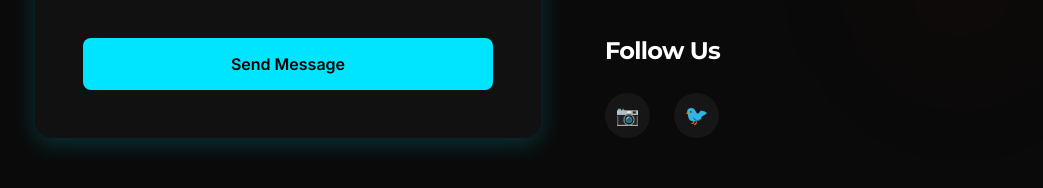
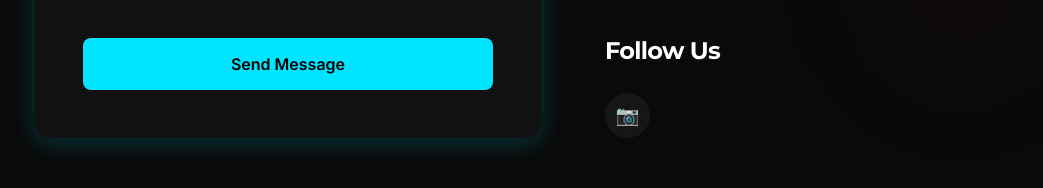
Before and after one commit to Habbi2/Habbi-Web-Design, a React (Vite) app: page / in a window 1280 px wide. Shown: the part 5188-5376 px from the top of the page, without its empty margins (67-1110 px from the left). Built offline with nearby package versions, Linux system fonts and the light colour scheme.

Commit message:
final json edit

```diff
--- a/src/components/home/ContactSection.jsx
+++ b/src/components/home/ContactSection.jsx
@@ -639,7 +639,7 @@ const ContactSection = () => {
                 gap: '1.5rem',
               }}>
 
-                <a href="#" style={{
+                <a href="https://www.instagram.com/habbiwebdesign/" style={{
                   display: 'inline-flex',
                   alignItems: 'center',
                   justifyContent: 'center',
@@ -652,20 +652,6 @@ const ContactSection = () => {
                 }}>
                   <span>📷</span>
                 </a>
-
-                <a href="#" style={{
-                  display: 'inline-flex',
-                  alignItems: 'center',
-                  justifyContent: 'center',
-                  width: '45px',
-                  height: '45px',
-                  borderRadius: '50%',
-                  backgroundColor: 'rgba(255, 255, 255, 0.05)',
-                  transition: theme.transitions.default,
-                  fontSize: '1.2rem',
-                }}>
-                  <span>🐦</span>
-                </a>
               </div>
             </div>
           </div>
```
